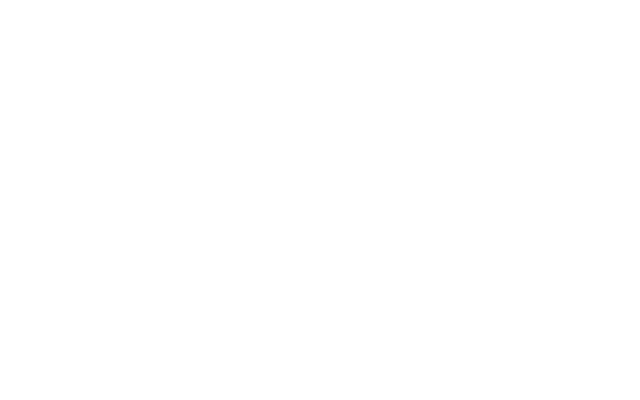
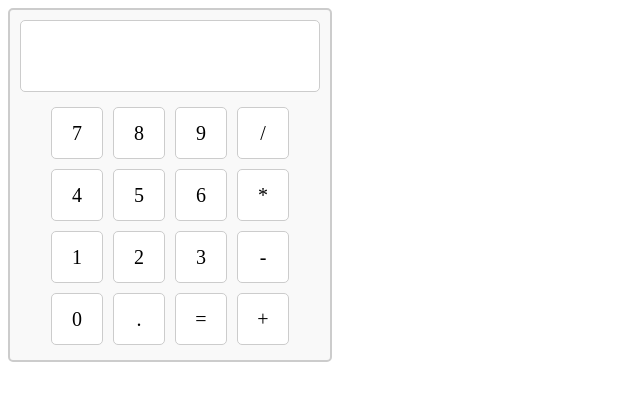
Before and after one commit to ethanenkhtur/calculator, a plain HTML site: page index.html in a window 1280 px wide. Shown: the whole page, without its empty margins (0-640 px from the left). Drawn offline with Linux system fonts and the light colour scheme.

Commit message:
did the calculator design including display

```diff
--- a/index.html
+++ b/index.html
@@ -7,6 +7,25 @@
         <title>Calculator</title>
     </head>
     <body>
+        <div class="calculator">
+            <div class="display"></div>
+            <div class="button">7</div>
+            <div class="button">8</div>
+            <div class="button">9</div>
+            <div class="button">/</div>
+            <div class="button">4</div>
+            <div class="button">5</div>
+            <div class="button">6</div>
+            <div class="button">*</div>
+            <div class="button">1</div>
+            <div class="button">2</div>
+            <div class="button">3</div>
+            <div class="button">-</div>
+            <div class="button">0</div>
+            <div class="button">.</div>
+            <div class="button">=</div>
+            <div class="button">+</div>
+        </div>
         <script src="script.js"></script>
     </body>
 </html>
--- a/script.js
+++ b/script.js
@@ -1,4 +1,16 @@
 let first_number, operator, second_number;
+
+const calculator = document.querySelector(".calculator");
+const display = document.querySelector(".display");
+display.textContent = "";
+
+const buttons = calculator.querySelectorAll(".button");
+buttons.forEach((button) => {
+    button.addEventListener("click", (event) => {
+        clicked_number = event.target.textContent;
+        display.textContent = clicked_number;
+    });
+});
 
 function operate(num1, operator, num2) {
     const result = 0;
--- a/style.css
+++ b/style.css
@@ -0,0 +1,41 @@
+.calculator {
+    display: flex;
+    flex-wrap: wrap;
+    justify-content: center;
+    align-items: center;
+    width: 300px;
+    border: 2px solid #ccc;
+    border-radius: 5px;
+    padding: 10px;
+    background-color: #f9f9f9;
+}
+
+.button {
+    display: flex;
+    justify-content: center;
+    align-items: center;
+    width: 50px;
+    height: 50px;
+    margin: 5px;
+    border: 1px solid #ccc;
+    border-radius: 5px;
+    /* cursor: pointer; */
+    font-size: 20px;
+    background-color: #fff;
+}
+
+.button:hover {
+    background-color: #e0e0e0;
+}
+
+.display {
+    width: 300px;
+    height: 50px;
+    border: 1px solid #ccc;
+    border-radius: 5px;
+    padding: 10px;
+    font-size: 24px;
+    background-color: #fff;
+    text-align: right;
+    margin-bottom: 10px;
+}
```
